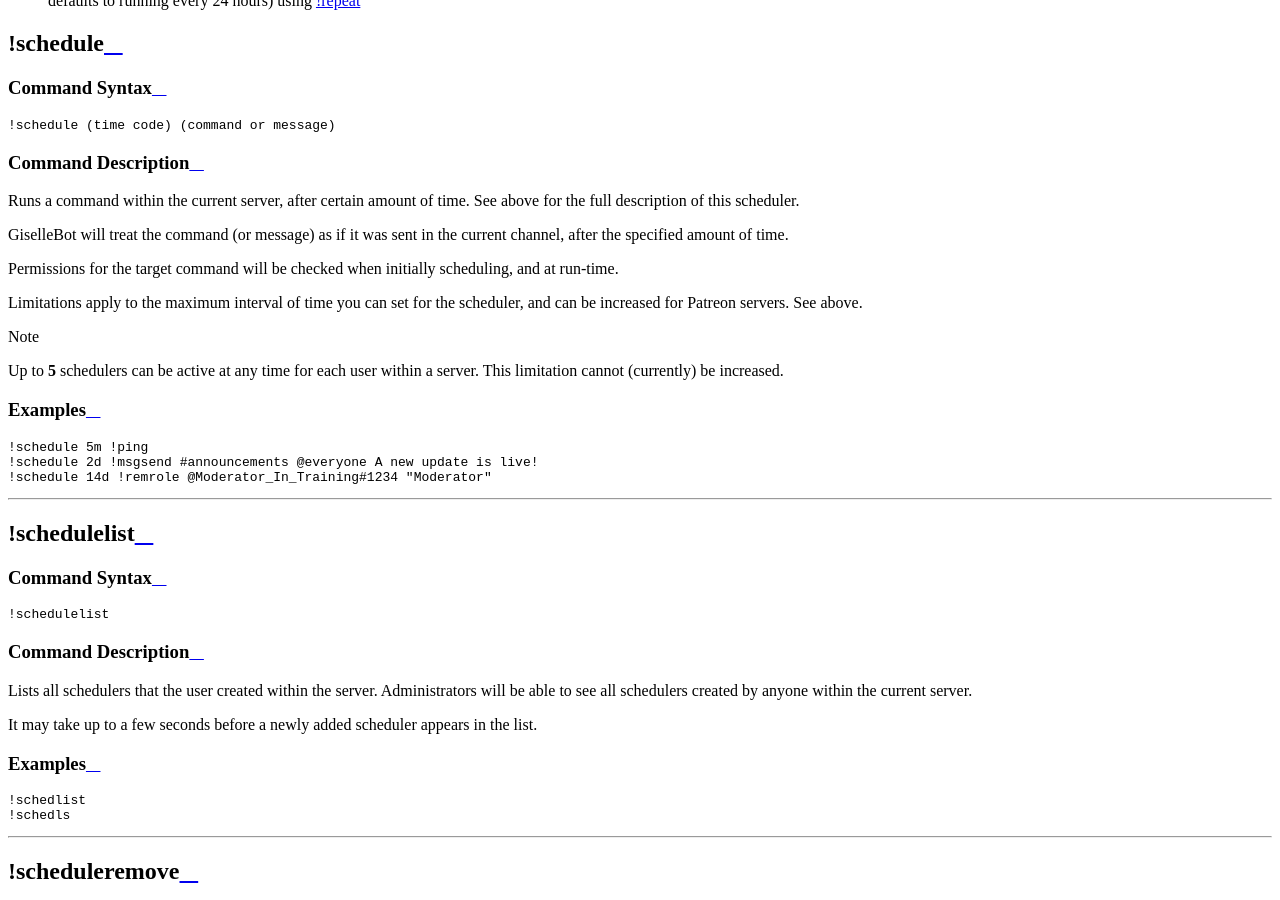
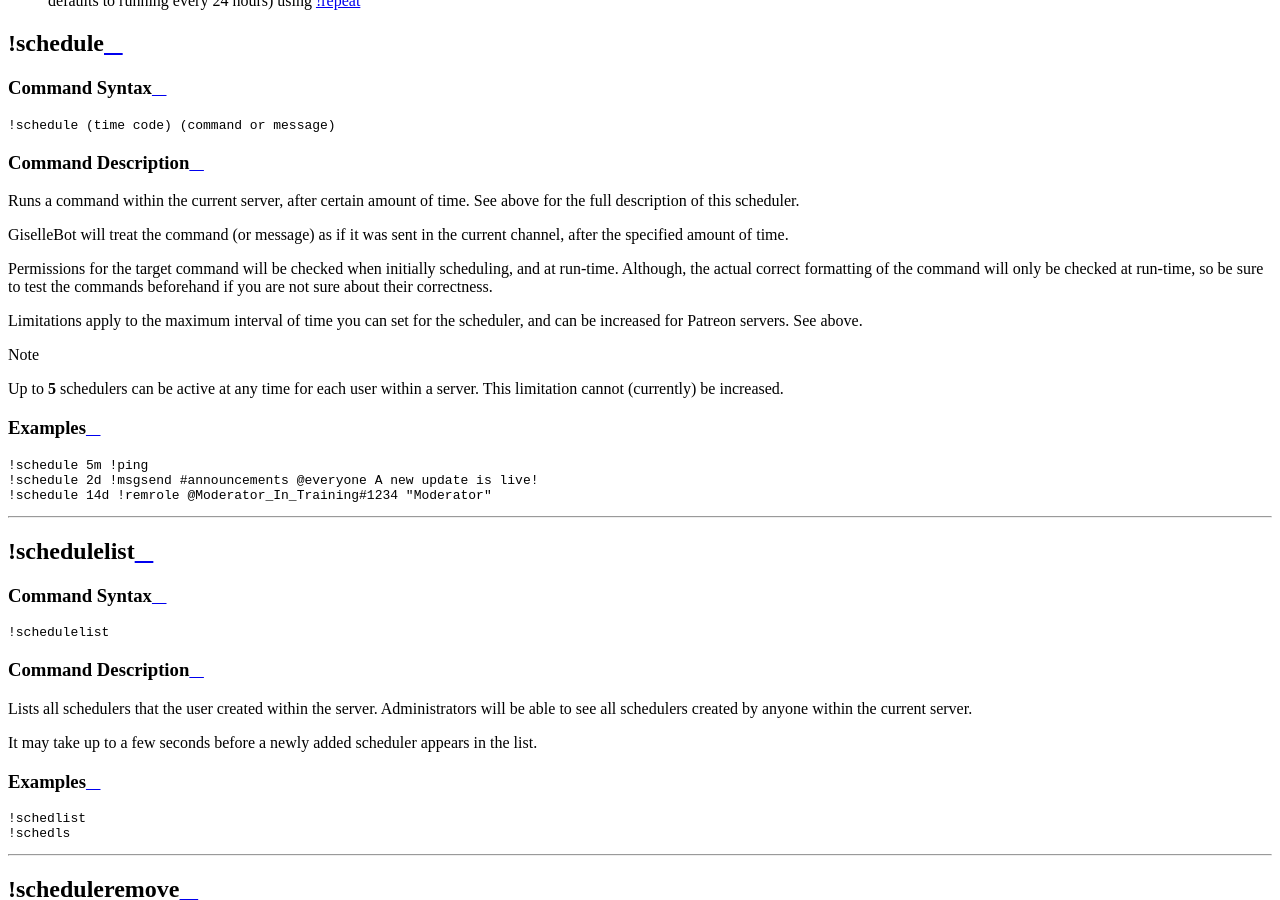
Before and after one commit to cycloptux/GiselleBot-Documentation, a Sphinx documentation site: the page built from docs/source/modules/scheduler.rst, in a window 1280 px wide and 900 px high, scrolled down 1962 px. Built offline with Sphinx 7.4.7 and the Read the Docs theme 2.0.0, drawn with Linux system fonts in a browser that asks for light colours.

Commit message:
Added a note.

```diff
--- a/docs/source/modules/scheduler.rst
+++ b/docs/source/modules/scheduler.rst
@@ -47,7 +47,7 @@ Runs a command within the current server, after certain amount of time. See abov
 
 |bot_name| will treat the command (or message) as if it was sent in the current channel, after the specified amount of time.
 
-Permissions for the target command will be checked when initially scheduling, and at run-time.
+Permissions for the target command will be checked when initially scheduling, and at run-time. Although, the actual correct formatting of the command will only be checked at run-time, so be sure to test the commands beforehand if you are not sure about their correctness.
 
 Limitations apply to the maximum interval of time you can set for the scheduler, and can be increased for Patreon servers. See above.
 
```
